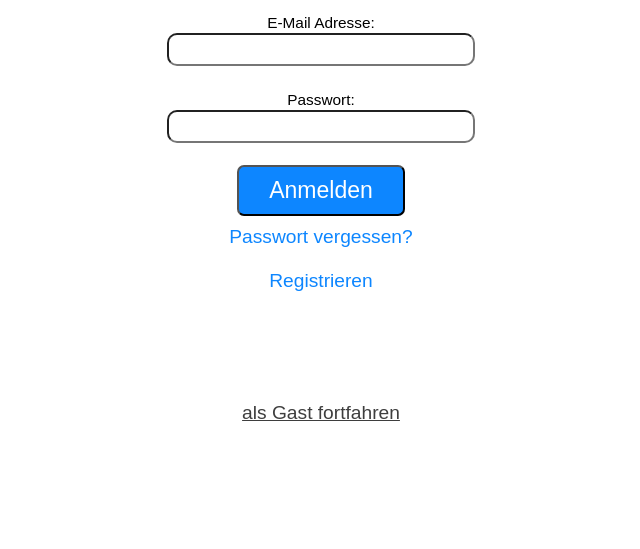
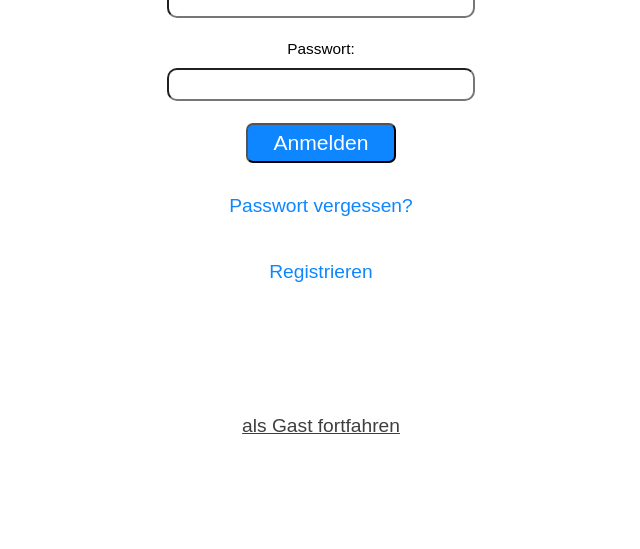
Before and after one commit to bauchbeinePo/MySite, a plain HTML site: page Website/Anmelden/anmelden.html in a window 1280 px wide. Shown: the part 251-800 px from the top of the page, without its empty margins (319-959 px from the left). Drawn offline with Linux system fonts and the light colour scheme.

Commit message:
Anmelden - Vertical Align angepasst

```diff
--- a/Website/Anmelden/anmelden.css
+++ b/Website/Anmelden/anmelden.css
@@ -4,9 +4,14 @@ body {
 }
 
 #screen{
-    margin-top: 10em;
     text-align: center;
     font-size: 1.2em;
+    align-items: center;
+    height: 100vh;
+    display: flex;
+    flex-direction: column; /* Keeps items in a vertical stack */
+    justify-content: center;
+
 }
 
 input{
@@ -19,15 +24,16 @@ input{
 label{
     text-align: left;
     font-size: 0.8em;
+    margin-bottom: 10px;
 }
 
 button{
     background-color: #0d86ff;
     color: white;
-    font-size: 1.2em;
+    font-size: 1.1em;
     border-radius: 7px;
     margin-bottom: 10px;
-    padding: 10px 30px;
+    padding: 6px 25px;
 }
 
 a{
--- a/Website/Anmelden/anmelden.html
+++ b/Website/Anmelden/anmelden.html
@@ -9,13 +9,11 @@
 <body>
     <div id="screen">
         <h1>Anmelden</h1>
-        <span>
-        <label for="">E-Mail Adresse:</label></span>
+        <label for="">E-Mail Adresse:</label>
+        <input type="text" name="" id="">
         <br>
-        <input type="text" name="" id="">
-        <br><br>
-        <label for="">Passwort:</label><br>
-        <input type="password" name="" id=""><br><br>
+        <label for="">Passwort:</label>
+        <input type="password" name="" id=""><br>
 
         <button>Anmelden</button><br>
         <a href="">Passwort vergessen?</a><br><br>
```
